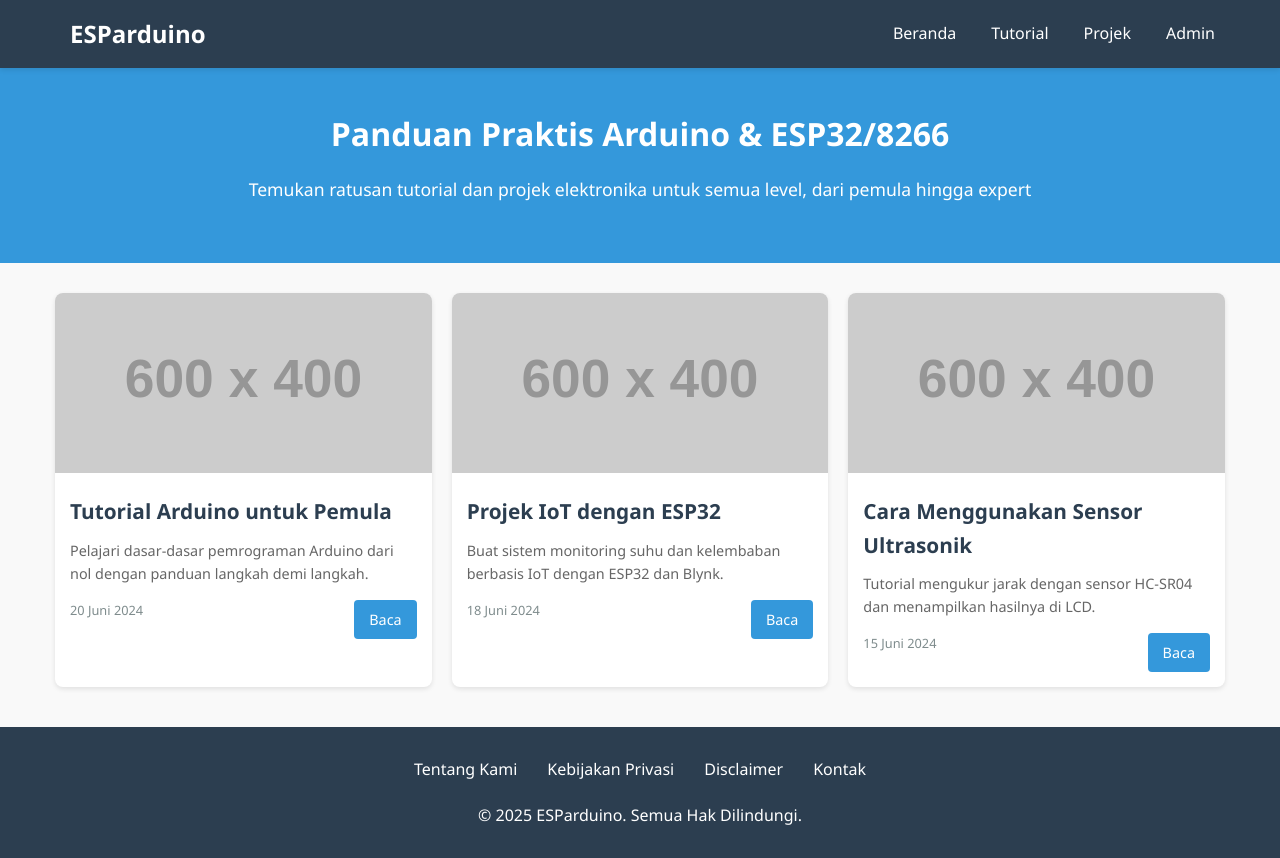
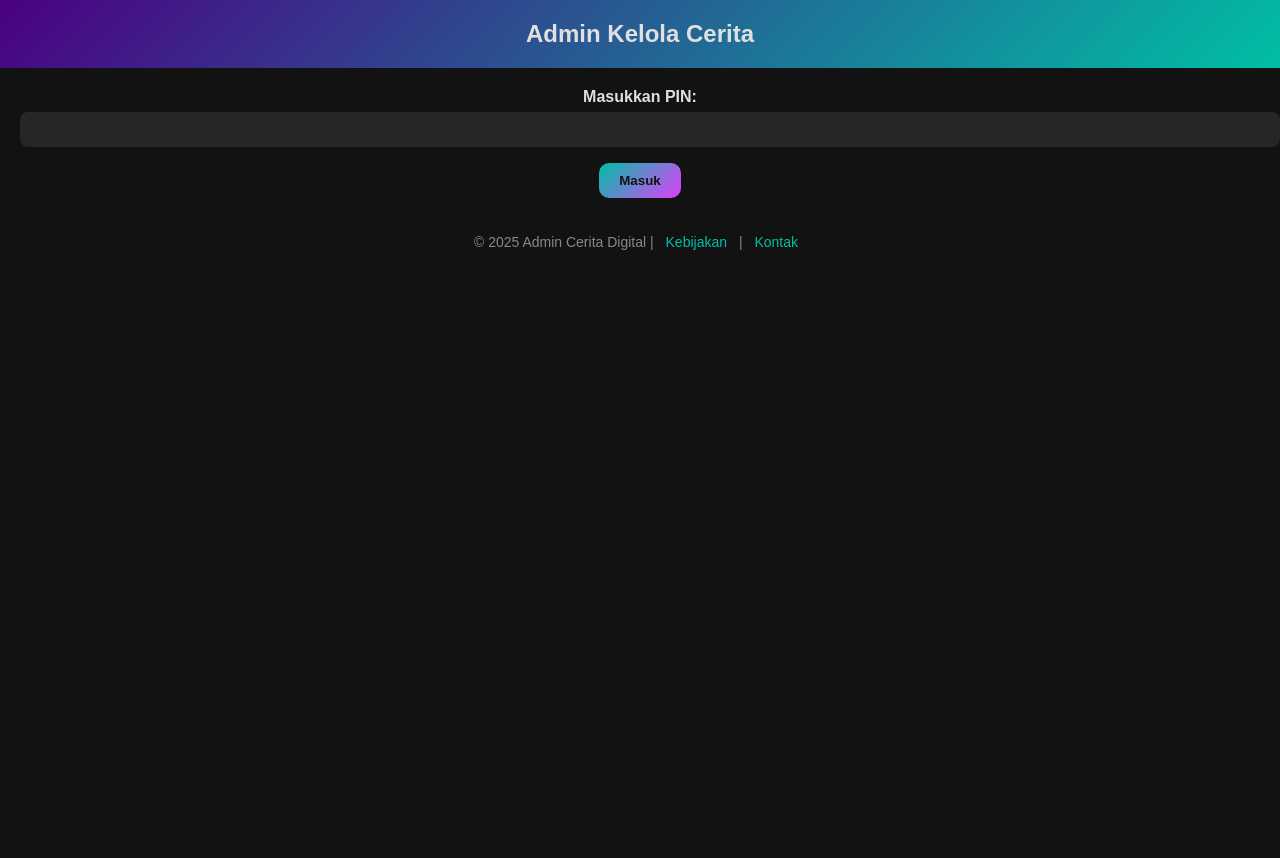
Before and after one commit to tamplatedoc/ESPSTMARD, a plain HTML site: page index.html in a window 1280 px wide. After the commit the page ends 800 px from the top, so only its background shows below. Drawn offline with Linux system fonts and the light colour scheme; placeholder pictures from the web are drawn by us.

Commit message:
Update index.html

```diff
--- a/index.html
+++ b/index.html
@@ -1,357 +1,322 @@
 <!DOCTYPE html>
 <html lang="id">
 <head>
-    <meta charset="UTF-8">
-    <meta name="viewport" content="width=device-width, initial-scale=1.0">
-    <title>ESParduino - Panduan Arduino & ESP32/8266</title>
-    <meta name="description" content="Tutorial lengkap projek Arduino, ESP32, dan elektronika untuk pemula hingga expert">
-    <meta name="keywords" content="arduino, esp32, esp8266, tutorial elektronika, projek iot">
+  <meta charset="UTF-8" />
+  <meta name="viewport" content="width=device-width, initial-scale=1" />
+  <title>Admin - Kelola Cerita</title>
   <style>
-        /* Reset & Base Styles */
-        * {
+    body {
+      font-family: 'Poppins', sans-serif;
+      background: #121212;
+      color: #e0e0e0;
       margin: 0;
       padding: 0;
-            box-sizing: border-box;
-            font-family: 'Segoe UI', Tahoma, Geneva, Verdana, sans-serif;
     }
-
-        body {
-            line-height: 1.6;
-            color: #333;
-            background-color: #f9f9f9;
-        }
-
-        /* Layout */
-        .container {
-            max-width: 1200px;
-            margin: 0 auto;
-            padding: 0 15px;
-        }
-
-        /* Header */
     header {
-            background-color: #2c3e50;
-            color: white;
-            padding: 15px 0;
-            position: sticky;
-            top: 0;
-            z-index: 100;
-            box-shadow: 0 2px 5px rgba(0,0,0,0.1);
-        }
-
-        .header-container {
-            display: flex;
-            justify-content: space-between;
-            align-items: center;
-            flex-wrap: wrap;
-        }
-
-        .logo {
+      background: linear-gradient(135deg, #4b0082, #00bfa5);
+      padding: 20px;
+      text-align: center;
       font-size: 24px;
       font-weight: bold;
-            color: white;
+    }
+    main {
+      max-width: 700px;
+      margin: 20px auto;
+      background: rgba(255, 255, 255, 0.05);
+      padding: 20px;
+      border-radius: 12px;
+      box-shadow: 0 0 10px rgba(0,0,0,0.5);
+    }
+    label {
+      display: block;
+      margin-top: 12px;
+      font-weight: 600;
+    }
+    input[type="text"],
+    textarea,
+    input[type="password"] {
+      width: 100%;
+      padding: 10px;
+      margin-top: 6px;
+      border: none;
+      border-radius: 8px;
+      background: #262626;
+      color: #fff;
+    }
+    textarea {
+      min-height: 100px;
+      resize: vertical;
+    }
+    input[type="file"] {
+      margin-top: 8px;
+    }
+    button {
+      margin-top: 16px;
+      padding: 10px 20px;
+      border: none;
+      border-radius: 10px;
+      background: linear-gradient(135deg, #00bfa5, #e040fb);
+      color: #121212;
+      font-weight: bold;
+      cursor: pointer;
+      transition: 0.3s;
+    }
+    button:hover {
+      transform: translateY(-2px);
+      box-shadow: 0 4px 12px #00bfa5;
+    }
+    .cerita-list {
+      margin-top: 30px;
+    }
+    .cerita-item {
+      background: rgba(255,255,255,0.08);
+      padding: 10px;
+      border-radius: 10px;
+      margin-bottom: 10px;
+    }
+    .cerita-item h3 {
+      margin: 0;
+      color: #00bfa5;
+    }
+    .cerita-actions {
+      margin-top: 8px;
+    }
+    .btn-edit, .btn-delete {
+      background: transparent;
+      border: 1px solid #00bfa5;
+      padding: 4px 8px;
+      border-radius: 6px;
+      color: #00bfa5;
+      font-size: 0.9rem;
+      cursor: pointer;
+      margin-right: 8px;
+    }
+    .btn-delete {
+      border-color: #e040fb;
+      color: #e040fb;
+    }
+    .btn-edit:hover {
+      background: #00bfa5;
+      color: #121212;
+    }
+    .btn-delete:hover {
+      background: #e040fb;
+      color: #121212;
+    }
+    footer {
+      text-align: center;
+      padding: 16px;
+      font-size: 14px;
+      color: #888;
+    }
+    footer a {
+      color: #00bfa5;
       text-decoration: none;
-            padding: 0 15px;
-        }
-
-        /* Navigation */
-        nav ul {
-            display: flex;
-            list-style: none;
-            flex-wrap: wrap;
-        }
-
-        nav ul li {
-            margin-left: 15px;
-        }
-
-        nav ul li a {
-            text-decoration: none;
-            color: white;
-            font-weight: 500;
-            padding: 5px 10px;
-            border-radius: 4px;
-            transition: background-color 0.3s;
-        }
-
-        nav ul li a:hover {
-            background-color: #34495e;
-        }
-
-        /* Hero Section */
-        .hero {
-            background-color: #3498db;
-            color: white;
-            padding: 40px 0;
-            text-align: center;
-            margin-bottom: 30px;
-        }
-
-        .hero h1 {
-            font-size: 2rem;
-            margin-bottom: 15px;
-        }
-
-        .hero p {
-            font-size: 1.1rem;
-            max-width: 800px;
-            margin: 0 auto 20px;
-        }
-
-        /* Main Content */
-        .article-grid {
-            display: grid;
-            grid-template-columns: repeat(auto-fill, minmax(300px, 1fr));
-            gap: 20px;
-            margin: 30px 0;
-        }
-
-        .article-card {
-            background-color: white;
-            border-radius: 8px;
-            overflow: hidden;
-            box-shadow: 0 2px 5px rgba(0,0,0,0.1);
-            transition: transform 0.3s;
-        }
-
-        .article-card:hover {
-            transform: translateY(-5px);
-        }
-
-        .article-image {
-            width: 100%;
-            height: 180px;
-            object-fit: cover;
-        }
-
-        .article-content {
-            padding: 15px;
-        }
-
-        .article-content h2 {
-            font-size: 1.3rem;
-            margin-bottom: 10px;
-            color: #2c3e50;
-        }
-
-        .article-content p {
-            color: #666;
-            margin-bottom: 15px;
-            font-size: 0.9rem;
-        }
-
-        .article-meta {
-            display: flex;
-            justify-content: space-between;
-            color: #7f8c8d;
-            font-size: 0.8rem;
-        }
-
-        .read-more {
-            display: inline-block;
-            background-color: #3498db;
-            color: white;
-            padding: 8px 15px;
-            border-radius: 4px;
-            text-decoration: none;
-            font-size: 0.9rem;
-            transition: background-color 0.3s;
-        }
-
-        .read-more:hover {
-            background-color: #2980b9;
-        }
-
-        /* Footer */
-        footer {
-            background-color: #2c3e50;
-            color: white;
-            padding: 30px 0;
-            text-align: center;
-            margin-top: 40px;
-        }
-
-        .footer-links {
-            display: flex;
-            justify-content: center;
-            flex-wrap: wrap;
-            margin-bottom: 20px;
-        }
-
-        .footer-links a {
-            color: white;
-            margin: 0 15px;
-            text-decoration: none;
-        }
-
-        /* Responsive Design */
-        @media (max-width: 768px) {
-            .header-container {
-                flex-direction: column;
-                text-align: center;
-            }
-
-            nav ul {
-                margin-top: 15px;
-                justify-content: center;
-            }
-
-            nav ul li {
-                margin: 5px;
-            }
-
-            .hero h1 {
-                font-size: 1.8rem;
-            }
-
-            .hero p {
-                font-size: 1rem;
-                padding: 0 15px;
-            }
-
-            .article-grid {
-                grid-template-columns: 1fr;
-            }
+      margin: 0 8px;
     }
   </style>
+  <!-- Firebase Scripts -->
+  <script src="https://www.gstatic.com/firebasejs/9.23.0/firebase-app-compat.js"></script>
+  <script src="https://www.gstatic.com/firebasejs/9.23.0/firebase-database-compat.js"></script>
+  <script src="https://www.gstatic.com/firebasejs/9.23.0/firebase-auth-compat.js"></script>
 </head>
 <body>
-    <!-- Header -->
-    <header>
-        <div class="container header-container">
-            <a href="index.html" class="logo">ESParduino</a>
-            <nav>
-                <ul>
-                    <li><a href="index.html">Beranda</a></li>
-                    <li><a href="#tutorial">Tutorial</a></li>
-                    <li><a href="#projek">Projek</a></li>
-                    <li><a href="admin.html">Admin</a></li>
-                </ul>
-            </nav>
+  <header>Admin Kelola Cerita</header>
+
+  <!-- PIN form -->
+  <div id="pin-form" style="text-align: center; margin: 20px;">
+    <label for="pin">Masukkan PIN:</label>
+    <input type="password" id="pin" required />
+    <button id="submit-pin">Masuk</button>
   </div>
-    </header>
 
-    <!-- Hero Section -->
-    <section class="hero">
-        <div class="container">
-            <h1>Panduan Praktis Arduino & ESP32/8266</h1>
-            <p>Temukan ratusan tutorial dan projek elektronika untuk semua level, dari pemula hingga expert</p>
-        </div>
-    </section>
+  <!-- Admin content -->
+  <main id="admin-content" style="display: none;">
+    <form id="form-cerita">
+      <input type="hidden" id="current-key" />
+      <label for="judul">Judul Cerita</label>
+      <input type="text" id="judul" required />
 
-    <!-- Main Content -->
-    <main class="container">
-        <div class="article-grid" id="article-container">
-            <!-- Artikel akan dimuat via JavaScript -->
-            <div class="article-card">
-                <div class="article-content">
-                    <h2>Memuat Konten...</h2>
-                    <p>Silakan tunggu sebentar</p>
-                </div>
-            </div>
+      <label for="genre">Genre</label>
+      <input type="text" id="genre" required />
+
+      <label for="isi">Isi Cerita</label>
+      <textarea id="isi" required></textarea>
+
+      <label for="gambar">Cover Cerita (gambar URL atau file)</label>
+      <input type="file" id="gambar" accept="image/*" />
+
+      <button type="submit">Simpan Cerita</button>
+    </form>
+
+    <input type="text" id="search" placeholder="Cari judul atau genre" />
+    <div class="cerita-list" id="cerita-list">
+      <!-- List cerita muncul di sini -->
     </div>
   </main>
 
-    <!-- Footer -->
   <footer>
-        <div class="container">
-            <div class="footer-links">
-                <a href="tentang.html">Tentang Kami</a>
-                <a href="privacy.html">Kebijakan Privasi</a>
-                <a href="disclaimer.html">Disclaimer</a>
-                <a href="kontak.html">Kontak</a>
-            </div>
-            <p>&copy; <span id="year"></span> ESParduino. Semua Hak Dilindungi.</p>
-        </div>
+    &copy; 2025 Admin Cerita Digital | <a href="#">Kebijakan</a> | <a href="#">Kontak</a>
   </footer>
 
   <script>
-        // Data Artikel (bisa diganti dengan fetch ke JSON)
-        const articles = [
-            {
-                id: 1,
-                title: "Tutorial Arduino untuk Pemula",
-                description: "Pelajari dasar-dasar pemrograman Arduino dari nol dengan panduan langkah demi langkah.",
-                image: "https://via.placeholder.com/600x400?text=Arduino+Tutorial",
-                date: "20 Juni 2024",
-                url: "arduino-pemula.html",
-                meta: {
-                    title: "Tutorial Arduino Pemula Lengkap | ESParduino",
-                    description: "Panduan komprehensif untuk memulai dengan Arduino, dari instalasi hingga projek pertama",
-                    keywords: "arduino, pemula, tutorial, dasar elektronika"
+    const firebaseConfig = {
+      apiKey: "AIzaSyDeiLybtGc6evATj5O7M1FiJd1GPYd-rYc",
+      authDomain: "tamplatedoc.firebaseapp.com",
+      databaseURL: "https://tamplatedoc-default-rtdb.asia-southeast1.firebasedatabase.app",
+      projectId: "tamplatedoc",
+      storageBucket: "tamplatedoc.appspot.com",
+      messagingSenderId: "264966107720",
+      appId: "1:264966107720:web:868abe93cdff209040de7d"
+    };
+    firebase.initializeApp(firebaseConfig);
+    const db = firebase.database();
+    const auth = firebase.auth();
+
+    const form = document.getElementById('form-cerita');
+    const currentKeyInput = document.getElementById('current-key');
+    const judul = document.getElementById('judul');
+    const genre = document.getElementById('genre');
+    const isi = document.getElementById('isi');
+    const gambar = document.getElementById('gambar');
+    const ceritaList = document.getElementById('cerita-list');
+    const pinForm = document.getElementById('pin-form');
+    const adminContent = document.getElementById('admin-content');
+    const pinInput = document.getElementById('pin');
+    const submitPinButton = document.getElementById('submit-pin');
+
+    const pinPath = "admin_pin"; // Lokasi PIN di Firebase
+
+    submitPinButton.addEventListener('click', () => {
+      const enteredPin = pinInput.value;
+      auth.signInAnonymously()
+        .then(() => {
+          db.ref(pinPath).once('value').then(snapshot => {
+            const correctPin = snapshot.val();
+            if (enteredPin === correctPin) {
+              pinForm.style.display = 'none';
+              adminContent.style.display = 'block';
+              loadCerita();
+            } else {
+              alert("PIN salah");
+              auth.signOut();
             }
-            },
-            {
-                id: 2,
-                title: "Projek IoT dengan ESP32",
-                description: "Buat sistem monitoring suhu dan kelembaban berbasis IoT dengan ESP32 dan Blynk.",
-                image: "https://via.placeholder.com/600x400?text=ESP32+IoT",
-                date: "18 Juni 2024",
-                url: "esp32-iot.html",
-                meta: {
-                    title: "Projek IoT ESP32 | ESParduino",
-                    description: "Panduan membuat projek IoT sederhana dengan ESP32 dan sensor DHT11",
-                    keywords: "esp32, iot, projek, sensor, blynk"
+          });
+        })
+        .catch(err => {
+          console.error("Auth error:", err);
+          alert("Gagal login");
+        });
+    });
+
+    form.addEventListener('submit', async (e) => {
+      e.preventDefault();
+      let gambarData = '';
+
+      if (gambar.files.length > 0) {
+        const file = gambar.files[0];
+        if (file.size > 2 * 1024 * 1024) {
+          alert('Gambar maksimal 2MB');
+          return;
         }
-            },
-            {
-                id: 3,
-                title: "Cara Menggunakan Sensor Ultrasonik",
-                description: "Tutorial mengukur jarak dengan sensor HC-SR04 dan menampilkan hasilnya di LCD.",
-                image: "https://via.placeholder.com/600x400?text=Ultrasonic+Sensor",
-                date: "15 Juni 2024",
-                url: "sensor-ultrasonik.html",
-                meta: {
-                    title: "Tutorial Sensor Ultrasonik HC-SR04 | ESParduino",
-                    description: "Cara menggunakan sensor ultrasonik untuk mengukur jarak dengan Arduino",
-                    keywords: "sensor ultrasonik, hc-sr04, arduino, pengukur jarak"
+        gambarData = await fileToBase64(file);
       }
+
+      const data = {
+        judul: judul.value.trim(),
+        genre: genre.value.trim(),
+        isi: isi.value.trim(),
+        gambar: gambarData,
+        createdAt: firebase.database.ServerValue.TIMESTAMP
+      };
+
+      const key = currentKeyInput.value;
+      if (key) {
+        db.ref(`cerita/${key}`).set(data).then(() => {
+          alert('Cerita diperbarui!');
+          resetForm();
+        });
+      } else {
+        db.ref('cerita').push(data).then(() => {
+          alert('Cerita ditambahkan!');
+          resetForm();
+        });
       }
-        ];
+    });
 
-        // Fungsi untuk menampilkan artikel
-        function displayArticles() {
-            const container = document.getElementById('article-container');
-            let html = '';
+    function fileToBase64(file) {
+      return new Promise((resolve, reject) => {
+        const reader = new FileReader();
+        reader.onload = () => resolve(reader.result);
+        reader.onerror = () => reject('Gagal baca file');
+        reader.readAsDataURL(file);
+      });
+    }
 
-            articles.forEach(article => {
-                html += `
-                    <div class="article-card">
-                        <img src="${article.image}" alt="${article.title}" class="article-image">
-                        <div class="article-content">
-                            <h2>${article.title}</h2>
-                            <p>${article.description}</p>
-                            <div class="article-meta">
-                                <span>${article.date}</span>
-                                <a href="${article.url}" class="read-more">Baca</a>
-                            </div>
-                        </div>
+    function resetForm() {
+      form.reset();
+      currentKeyInput.value = '';
+    }
+
+    function loadCerita() {
+      db.ref('cerita').on('value', (snapshot) => {
+        const data = snapshot.val() || {};
+        ceritaList.innerHTML = '';
+        Object.entries(data).forEach(([key, val]) => {
+          const item = document.createElement('div');
+          item.className = 'cerita-item';
+          item.innerHTML = `
+            <h3>${val.judul}</h3>
+            <div><strong>Genre:</strong> ${val.genre}</div>
+            <div class="cerita-actions">
+              <button class="btn-edit" data-key="${key}">Edit</button>
+              <button class="btn-delete" data-key="${key}">Hapus</button>
             </div>
           `;
+          ceritaList.appendChild(item);
         });
 
-            container.innerHTML = html;
-
-            // Update tahun di footer
-            document.getElementById('year').textContent = new Date().getFullYear();
+        document.querySelectorAll('.btn-edit').forEach(btn => {
+          btn.onclick = () => {
+            editCerita(btn.dataset.key);
+            window.scrollTo(0, 0);
+          };
+        });
+        document.querySelectorAll('.btn-delete').forEach(btn => {
+          btn.onclick = () => hapusCerita(btn.dataset.key);
+        });
+      });
     }
 
-        // Fungsi untuk mengupdate meta tag berdasarkan halaman
-        function updateMetaTags() {
-            const path = window.location.pathname.split('/').pop();
-            const currentArticle = articles.find(article => article.url === path);
+    function editCerita(key) {
+      db.ref(`cerita/${key}`).once('value').then(snapshot => {
+        const data = snapshot.val();
+        if (data) {
+          judul.value = data.judul;
+          genre.value = data.genre;
+          isi.value = data.isi;
+          currentKeyInput.value = key;
+        }
+      });
+    }
 
-            if (currentArticle) {
-                document.title = currentArticle.meta.title;
-                document.querySelector('meta[name="description"]').content = currentArticle.meta.description;
-                document.querySelector('meta[name="keywords"]').content = currentArticle.meta.keywords;
+    function hapusCerita(key) {
+      if (confirm('Yakin ingin menghapus cerita ini?')) {
+        db.ref(`cerita/${key}`).remove().then(() => {
+          alert('Cerita dihapus');
+          resetForm();
+        });
       }
     }
 
-        // Jalankan fungsi saat halaman dimuat
-        document.addEventListener('DOMContentLoaded', () => {
-            displayArticles();
-            updateMetaTags();
+    document.getElementById('search').addEventListener('input', function () {
+      const searchTerm = this.value.toLowerCase();
+      const items = document.querySelectorAll('.cerita-item');
+      items.forEach(item => {
+        const title = item.querySelector('h3').textContent.toLowerCase();
+        const genre = item.querySelector('div').textContent.toLowerCase();
+        item.style.display = (title.includes(searchTerm) || genre.includes(searchTerm)) ? '' : 'none';
+      });
     });
   </script>
 </body>
```
Lines whose indentation alone changed are shown as unchanged.
